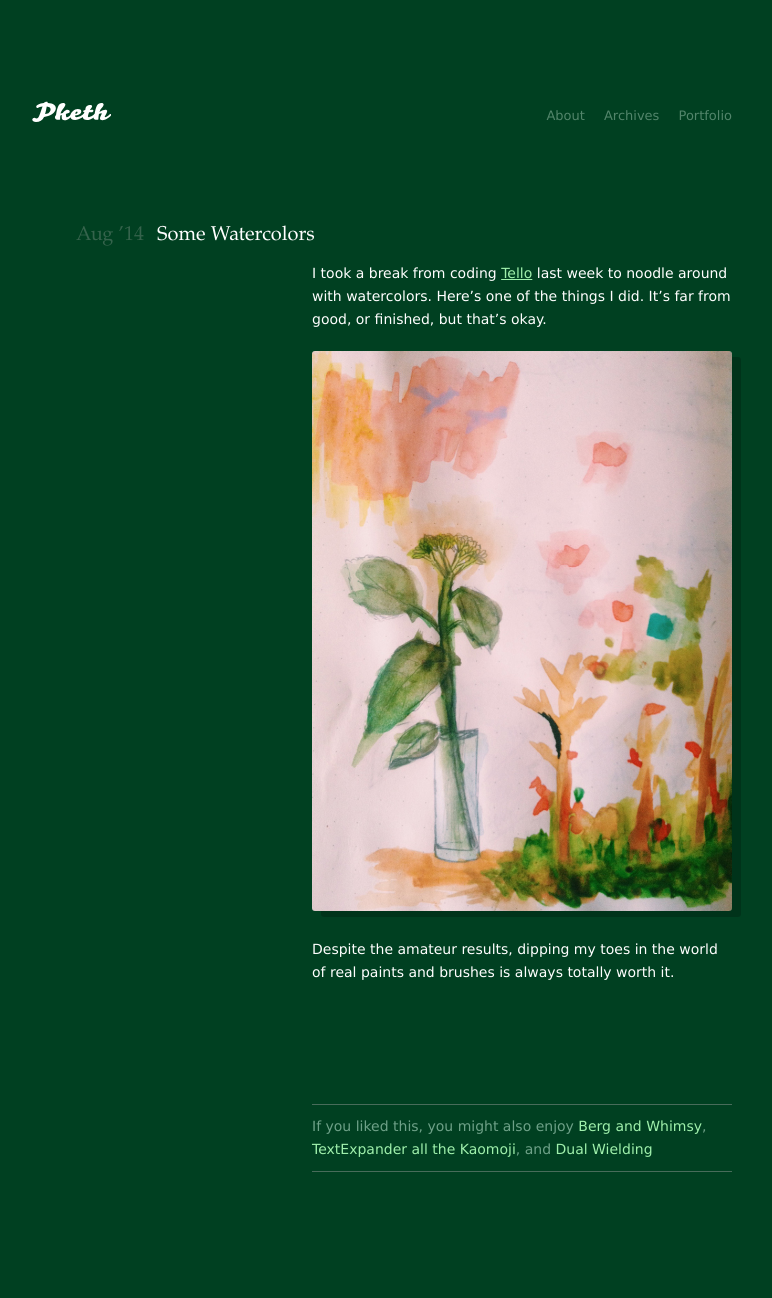
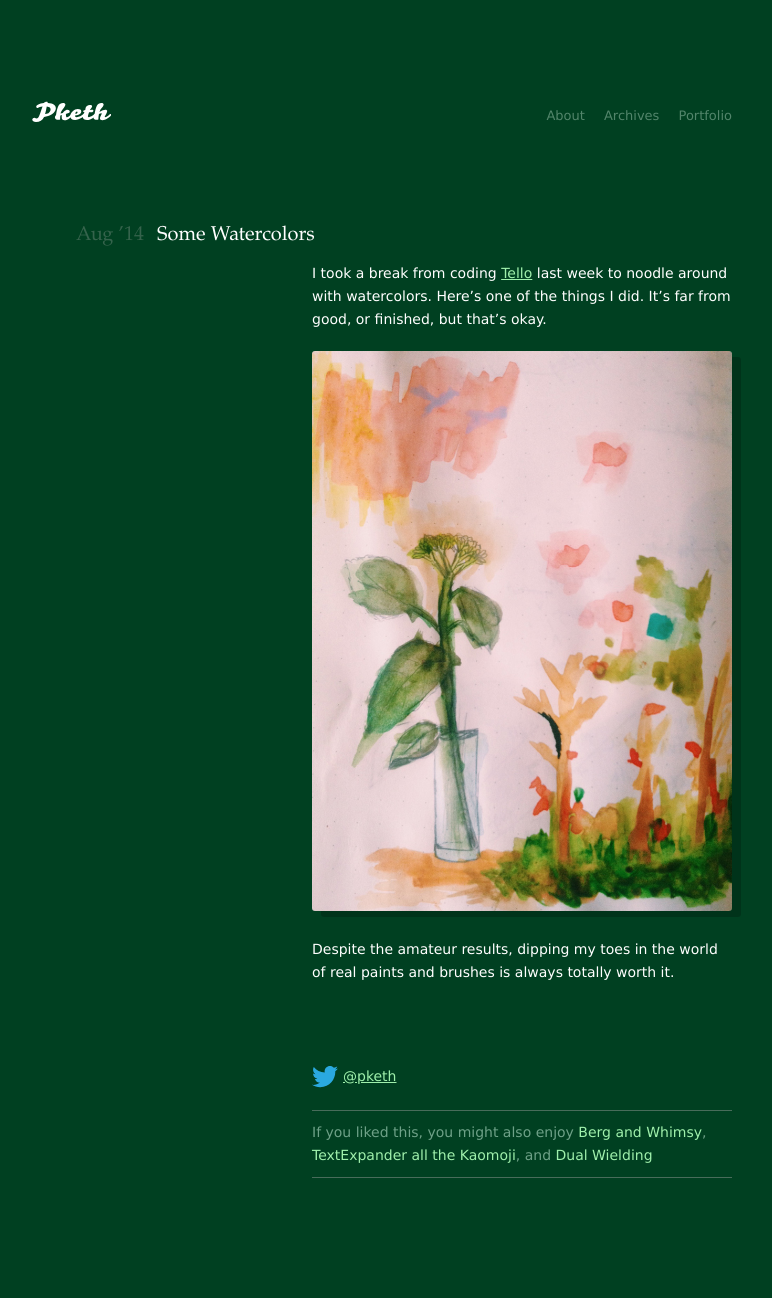
Before and after one commit to pketh/pketh.github.io, a Jekyll site: the page built from _posts/2014-08-02-watercolors.md, in a window 1280 px wide. Shown: the whole page, without its empty margins (258-1030 px from the left). Built offline with Jekyll 4.4.1, drawn with Linux system fonts in a browser that asks for light colours; Markdown is read by kramdown in place of the engine named in the settings.

Commit message:
added twitter link cta to the bottom of post permalink
hopefully acts as an outlet for commenters

```diff
--- a/_layouts/post.html
+++ b/_layouts/post.html
@@ -36,6 +36,12 @@ layout: default
     {{ content }}
   </div>
 
+  <p class="twitter-post">
+    <a href="https://twitter.com/pketh">
+      <img src="/assets/twitter-logo.svg" width="26" height="26">@pketh
+    </a>
+  </p>
+
   <p class="related">
       If you liked this, you might also enjoy
       {% for post in site.related_posts limit:3 %}
--- a/css/main.css
+++ b/css/main.css
@@ -170,8 +170,16 @@ h1, h2 {
   text-decoration: none;
 }
 
+.twitter-post {
+  margin-top: 80px;
+}
+
+.twitter-post img {
+  vertical-align: middle;
+  margin-right: 5px;
+}
+
 .related {
-  margin-top: 120px;
   color: #6EA188;
   border-top: 1px solid #486C5A;
   border-bottom: 1px solid #486C5A;
@@ -588,7 +596,7 @@ color: #6EA188;
     margin-bottom: 20px;
   }
 
-  .related {
+  .twitter-post {
     margin-top: 60px;
   }
 
```
Also changed, not shown: assets/twitter-logo.svg (added).
